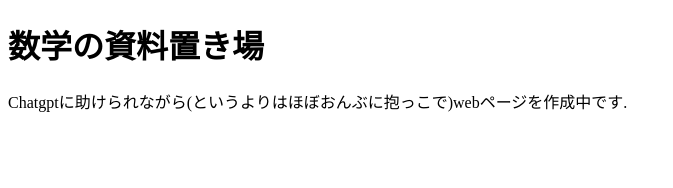
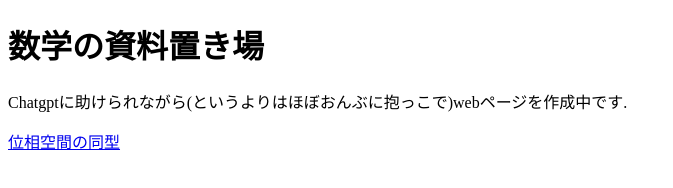
Before and after one commit to SendaTomoya/WebPages, a plain HTML site: page index.html in a window 1280 px wide. Shown: the whole page, without its empty margins (0-673 px from the left). Drawn offline with Linux system fonts and the light colour scheme.

Commit message:
Update index.html
isomorphism.htmlのリンクを追加

```diff
--- a/index.html
+++ b/index.html
@@ -7,5 +7,6 @@
 <body>
   <h1>数学の資料置き場</h1>
   <p>Chatgptに助けられながら(というよりはほぼおんぶに抱っこで)webページを作成中です.</p>
+  <a href="isomorphism.html">位相空間の同型</a>
 </body>
 </html>
```
